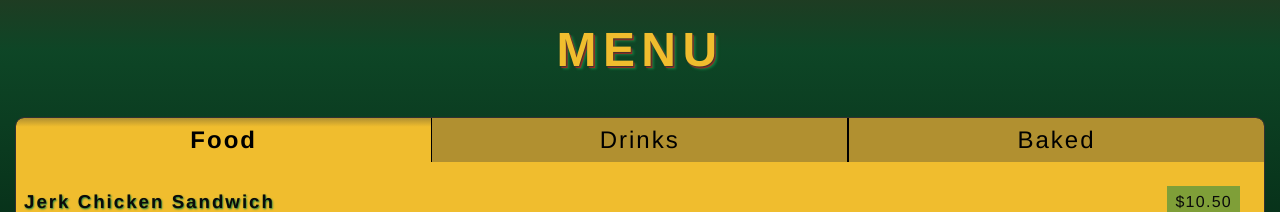
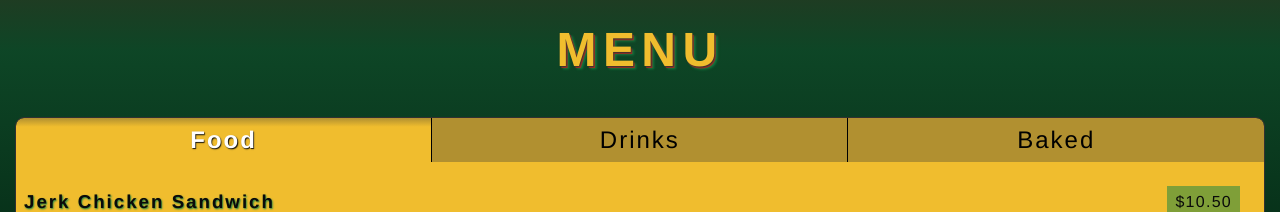
Before and after one commit to ntkunz/riseup, a React (Vite) app: page / in a window 1280 px wide. Shown: the part 788-1000 px from the top of the page. Built offline with nearby package versions, Linux system fonts and the light colour scheme; a web font is replaced by a local one.

Commit message:
remove wrap from item-header and text-align item-title left

```diff
--- a/src/components/Menu/Menu.scss
+++ b/src/components/Menu/Menu.scss
@@ -35,21 +35,15 @@
     width: 100%;
     font-size: 1rem;
     padding: 0.5rem 0;
-    border-left: 0.025rem solid black;
-    border-right: 0.025rem solid black;
     font-family: alumni-sans, Avenir, Helvetica, sans-serif;
     transition: color ease-in-out 0.125s;
 
-    &:first-child {
-      border-left: none;
+    @include tablet {
+      font-size: 1.5rem;
     }
 
-    &:last-child {
-      border-right: none;
-    }
-
-    @include tablet {
-      font-size: 1.5rem;
+    &:not(:last-child) {
+      border-right: 1px solid black;
     }
 
     &:hover {
@@ -62,10 +56,9 @@
 
   .active {
     font-weight: bold;
+    color: white;
+    text-shadow: 0.05rem 0.05rem 0.05em $black-dark;
     background: linear-gradient($yellow-dark, $yellow-light 20%);
-    border-bottom: none;
-    border-left: none;
-    border-right: none;
   }
 
   &__item-container {
@@ -79,13 +72,14 @@
 
   &__item-header {
     display: flex;
-    flex-wrap: wrap;
+    flex-wrap: nowrap;
     justify-content: space-between;
     align-items: center;
     letter-spacing: 0.125rem;
   }
 
   &__item-title {
+    text-align: left;
     text-shadow: 0.05rem 0.05rem 0.1em $green-light;
   }
 
```
